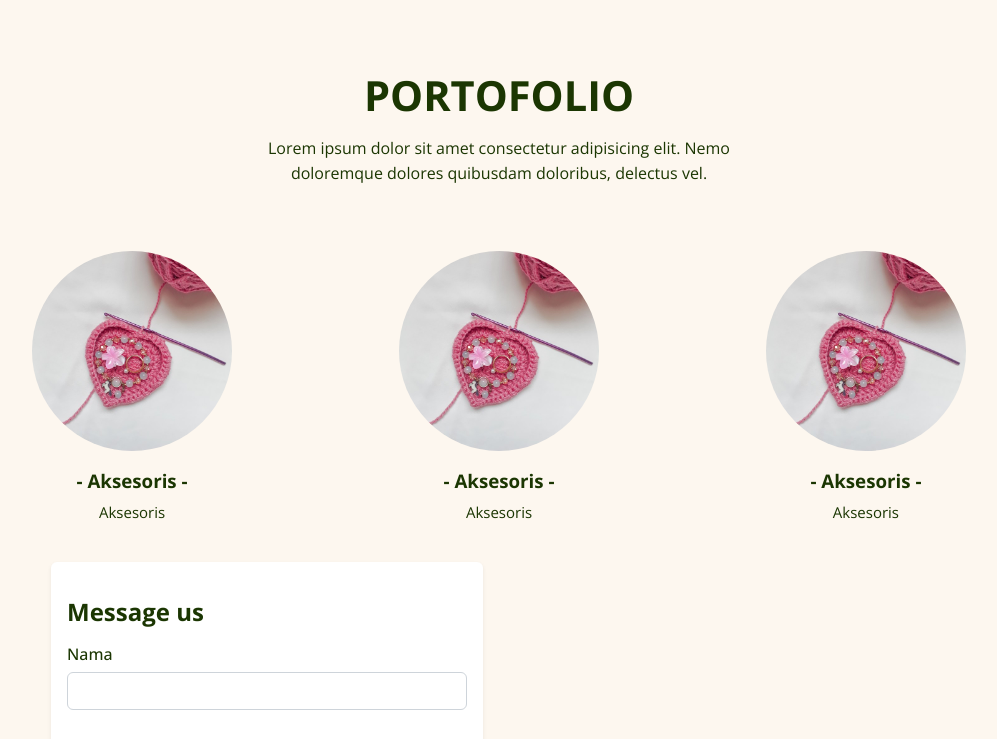
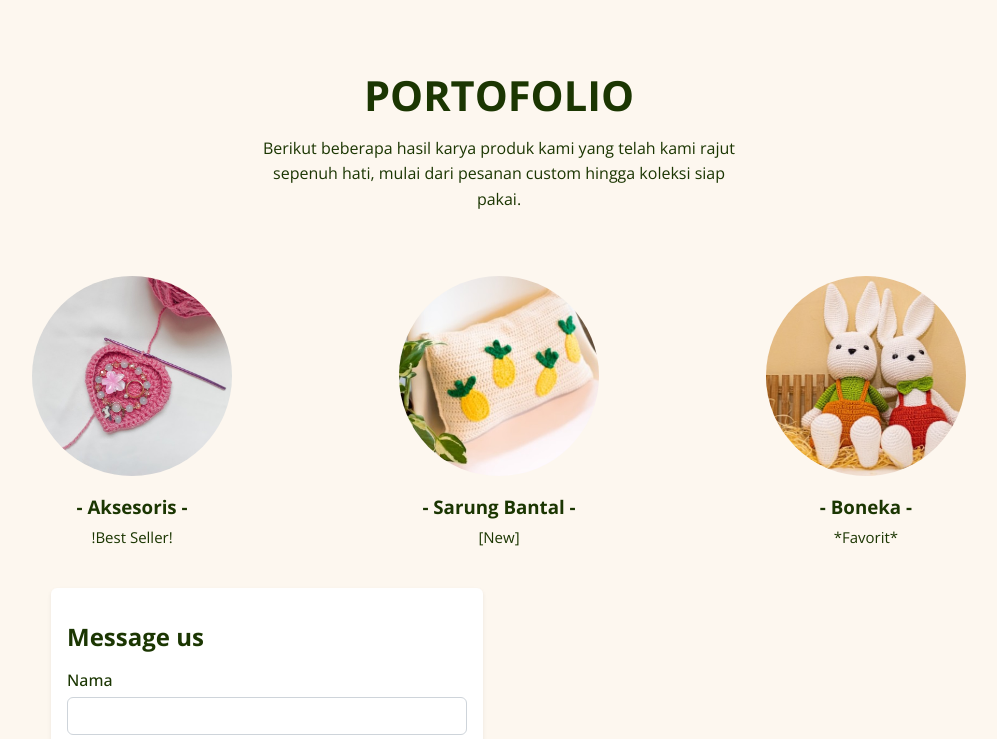
Before and after one commit to Revou-Coding-Camp/codingcamp-11-aug-25-radenirsa, a plain HTML site: page index.html in a window 1280 px wide. Shown: the part 2120-2859 px from the top of the page, without its empty margins (141-1138 px from the left). Drawn offline with nearby package versions, Linux system fonts and the light colour scheme.

```diff
--- a/index.html
+++ b/index.html
@@ -3,7 +3,7 @@
 <head>
     <meta http-equiv="Content-Type" content="text/html; charset=UTF-8">
     <meta name="viewport" content="width=device-width, initial-scale=1.0, maximum-scale=2">
-    <title>Document</title>
+    <title>Rajut Kehangatan - CroseT</title>
 
     <!-- Fonts -->
     <link rel="preconnect" href="https://fonts.googleapis.com">
@@ -106,28 +106,27 @@
 
      <section id="portofolio" class="portofolio">
         <h2>PORTOFOLIO</h2>
-        <p>Lorem ipsum dolor sit amet consectetur adipisicing
-        elit. Nemo doloremque dolores quibusdam doloribus,
-        delectus vel.</p>
+        <p>Berikut beberapa hasil karya produk kami yang telah kami rajut sepenuh hati,
+        mulai dari pesanan custom hingga koleksi siap pakai.</p>
 
         <div class="row">
             <div class="menu-card">
                 <img src="img/porto/1.jpg" alt="Accessories"
                 class="menu-card-img">
                 <h3 class="menu-card-title"> - Aksesoris - </h3>
-                <p class="menu-card-desc">Aksesoris</p>
+                <p class="menu-card-desc">!Best Seller!</p>
             </div>
             <div class="menu-card">
-                <img src="img/porto/1.jpg" alt="Accessories"
+                <img src="img/porto/2.jpg" alt="Pillow Cover"
                 class="menu-card-img">
-                <h3 class="menu-card-title"> - Aksesoris - </h3>
-                <p class="menu-card-desc">Aksesoris</p>
+                <h3 class="menu-card-title"> - Sarung Bantal - </h3>
+                <p class="menu-card-desc"><b>[New]</b></p>
             </div>
             <div class="menu-card">
-                <img src="img/porto/1.jpg" alt="Accessories"
+                <img src="img/porto/3.jpg" alt="Crochet Doll"
                 class="menu-card-img">
-                <h3 class="menu-card-title"> - Aksesoris - </h3>
-                <p class="menu-card-desc">Aksesoris</p>
+                <h3 class="menu-card-title"> - Boneka - </h3>
+                <p class="menu-card-desc">*Favorit*</p>
             </div>
         </div>
 
@@ -232,7 +231,7 @@
 
         <div>
 
-            <h2>Created by Raden & Dwiky</h2>
+            <h2>Created by Raden Irsa</h2>
         </div>
 
     </footer>
```
